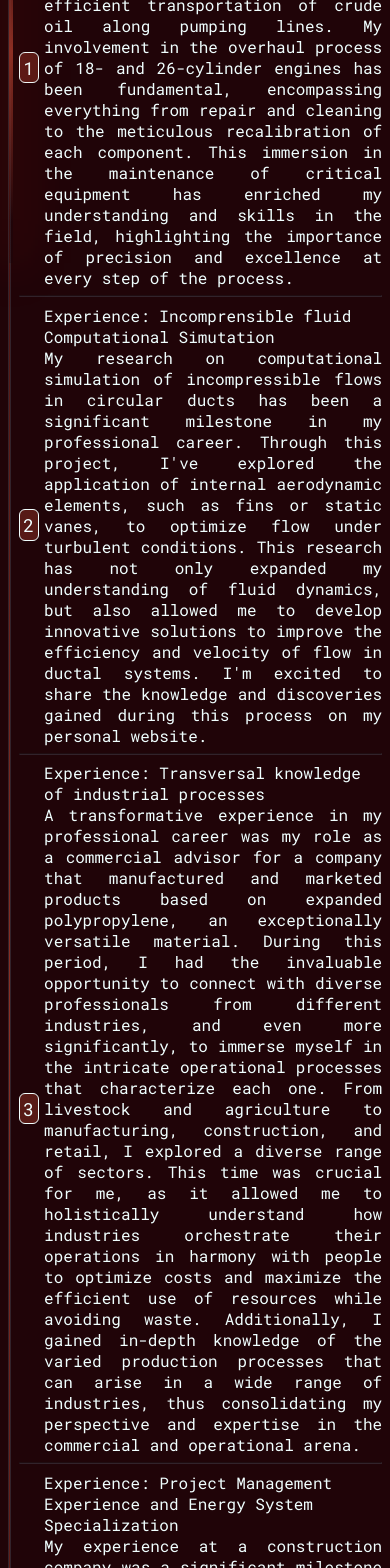
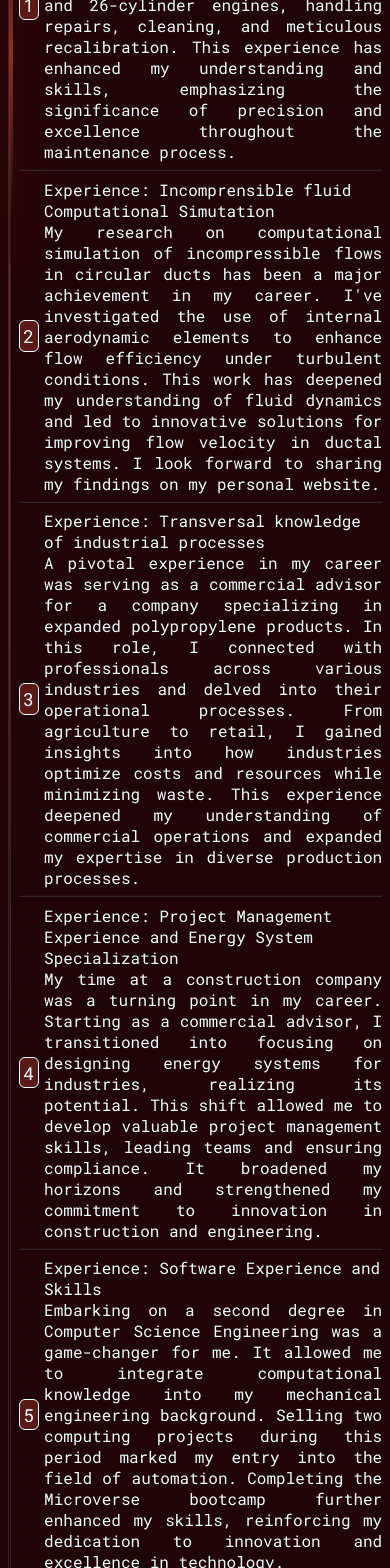
Before and after one commit to alexansaa/Personal_Portafolio, a React (Create React App) app: page /portfolio in a window 390 px wide. Shown: the part 3576-5144 px from the top of the page. Built offline with nearby package versions, Linux system fonts and the light colour scheme; a web font is replaced by a local one.

Commit message:
responsiveness basics

```diff
--- a/src/Components/Experience/ExperienceList/ExperienceListLogic.jsx
+++ b/src/Components/Experience/ExperienceList/ExperienceListLogic.jsx
@@ -3,13 +3,13 @@ import styles from '../../../styles/ExperienceList.module.css';
 import ExperienceCard from "./ExperienceCardLogic";
 
 const myExperience = [
-  { name: "EP Petroecuador", description: "With firsthand experience in the heart of the oil industry, I have had the privilege of delving into the intricate maintenance and operation of General Electric engines, essential for the efficient transportation of crude oil along pumping lines. My involvement in the overhaul process of 18- and 26-cylinder engines has been fundamental, encompassing everything from repair and cleaning to the meticulous recalibration of each component. This immersion in the maintenance of critical equipment has enriched my understanding and skills in the field, highlighting the importance of precision and excellence at every step of the process." },
-  { name: "Incomprensible fluid Computational Simutation", description: "My research on computational simulation of incompressible flows in circular ducts has been a significant milestone in my professional career. Through this project, I've explored the application of internal aerodynamic elements, such as fins or static vanes, to optimize flow under turbulent conditions. This research has not only expanded my understanding of fluid dynamics, but also allowed me to develop innovative solutions to improve the efficiency and velocity of flow in ductal systems. I'm excited to share the knowledge and discoveries gained during this process on my personal website." },
-  { name: "Transversal knowledge of industrial processes", description: "A transformative experience in my professional career was my role as a commercial advisor for a company that manufactured and marketed products based on expanded polypropylene, an exceptionally versatile material. During this period, I had the invaluable opportunity to connect with diverse professionals from different industries, and even more significantly, to immerse myself in the intricate operational processes that characterize each one. From livestock and agriculture to manufacturing, construction, and retail, I explored a diverse range of sectors. This time was crucial for me, as it allowed me to holistically understand how industries orchestrate their operations in harmony with people to optimize costs and maximize the efficient use of resources while avoiding waste. Additionally, I gained in-depth knowledge of the varied production processes that can arise in a wide range of industries, thus consolidating my perspective and expertise in the commercial and operational arena." },
-  { name: "Project Management Experience and Energy System Specialization", description: "My experience at a construction company was a significant milestone in my professional career. I started as a commercial advisor, responsible for finding new projects for the company. However, during this process, I discovered an even more promising niche: the design of energy systems for the industry. I recognized the crucial importance of this field and set out to find eco-efficient solutions for industrial energy systems. This epiphany led me to establish key contacts in the field of industrial energy, who inspired me to take on this new path. Additionally, this experience gave me valuable lessons in project management, as I participated as a stakeholder in several projects that I personally secured. This responsibility allowed me to interact directly with clients and lead the engineering design team, supervising activities, deadlines, requirements, and ensuring compliance with legal regulations. This milestone not only broadened my professional horizons but also consolidated my passion for innovation and efficiency in the field of construction and engineering." },
-  { name: "Software Experience and Skills", description: "A turning point in my career was the decision to embark on a second degree. Despite having graduated as a mechanical engineer, I realized over time and with experience the value that I could bring to my projects, clients, and solutions by integrating computational knowledge. For this reason, I decided to study Computer Science Engineering to complement my initial training. During this period, I was able to sell two computing projects to companies interested in automating processes, each valued at $3000, thus marking my first steps in this new field. Over time, computer and computing projects gained relevance and complexity, challenges that I faced with the knowledge acquired during this stage. A key milestone was my participation in the Microverse bootcamp, where I honed my skills as a software professional and acquired the necessary tools to tackle a wide range of technologies and solutions. This experience not only broadened my skill set, but also consolidated my commitment to innovation and excellence in the technological field, thus strengthening my ability to offer cutting-edge solutions to my clients and projects." },
-  { name: "Digital Twin of a hand prosthesis", description: "Exploring the fascinating world of digital twins was a defining milestone in my professional career. This concept, which represents the computational simulation of the behavior of real objects, captivated me from the beginning for its potential to model processes in a way that is close to reality. My interest in this area culminated in my thesis project for my degree in Computer Science Engineering, where I set out to develop a digital twin for a prosthetic hand in collaboration with the Allan Turing Laboratory of Vision and Artificial Intelligence. In this project, I not only participated in the mechanical design of the prosthesis, but also contributed to the development of the digital twin, an invaluable tool used to train artificial intelligence models. These models, in turn, are used to control the actuators of the prosthetic hand, thus allowing the user to achieve the desired movements with precision and naturalness. This achievement not only represents a milestone in my career, but also a continuous commitment to technological innovation and the practical application of computer science for the benefit of society." },
-  { name: "Digital Twins & Industry Applications", description: "My entry into the field of sustainable energy marks a crucial milestone in my career, backed by a background in mechanical engineering, computer science, and the development of digital twins for innovative applications. In collaboration with a team of outstanding professionals, I embarked on the challenging goal of implementing artificial intelligence and machine learning to reduce energy consumption in industrial and urban systems. I recognize that digital twins play a fundamental role in this initiative, by accurately simulating industrial and urban processes, and by enabling the training of computational models to optimize energy use. Our approach focuses on redesigning plants, adopting eco-efficient equipment, and mitigating the carbon footprint. We are convinced that these actions will have a significant impact on the future of production, automation, and global well-being, laying the foundations for a more sustainable and prosperous world for future generations." },
+  { name: "EP Petroecuador", description: "Having worked in the oil industry, I gained valuable experience maintaining and operating General Electric engines crucial for transporting crude oil. I've been deeply involved in overhauling 18- and 26-cylinder engines, handling repairs, cleaning, and meticulous recalibration. This experience has enhanced my understanding and skills, emphasizing the significance of precision and excellence throughout the maintenance process." },
+  { name: "Incomprensible fluid Computational Simutation", description: "My research on computational simulation of incompressible flows in circular ducts has been a major achievement in my career. I've investigated the use of internal aerodynamic elements to enhance flow efficiency under turbulent conditions. This work has deepened my understanding of fluid dynamics and led to innovative solutions for improving flow velocity in ductal systems. I look forward to sharing my findings on my personal website." },
+  { name: "Transversal knowledge of industrial processes", description: "A pivotal experience in my career was serving as a commercial advisor for a company specializing in expanded polypropylene products. In this role, I connected with professionals across various industries and delved into their operational processes. From agriculture to retail, I gained insights into how industries optimize costs and resources while minimizing waste. This experience deepened my understanding of commercial operations and expanded my expertise in diverse production processes." },
+  { name: "Project Management Experience and Energy System Specialization", description: "My time at a construction company was a turning point in my career. Starting as a commercial advisor, I transitioned into focusing on designing energy systems for industries, realizing its potential. This shift allowed me to develop valuable project management skills, leading teams and ensuring compliance. It broadened my horizons and strengthened my commitment to innovation in construction and engineering." },
+  { name: "Software Experience and Skills", description: "Embarking on a second degree in Computer Science Engineering was a game-changer for me. It allowed me to integrate computational knowledge into my mechanical engineering background. Selling two computing projects during this period marked my entry into the field of automation. Completing the Microverse bootcamp further enhanced my skills, reinforcing my dedication to innovation and excellence in technology." },
+  { name: "Digital Twin of a hand prosthesis", description: "Exploring digital twins was a key moment in my career. Developing one for a prosthetic hand during my Computer Science Engineering thesis project was particularly rewarding. This achievement reflects my dedication to using technology for societal advancement." },
+  { name: "Digital Twins & Industry Applications", description: "Transitioning into sustainable energy marked a turning point in my career. Leveraging my background in mechanical engineering and computer science, I now work on implementing AI and machine learning to cut energy consumption in industrial and urban systems. Our approach, centered around digital twins, aims to optimize energy use through plant redesign and eco-friendly equipment adoption. This endeavor holds promise for a more sustainable future." },
 ];
 
 const line_wrapper = 'line_wrapper';
--- a/src/styles/SliderNav.module.css
+++ b/src/styles/SliderNav.module.css
@@ -1,4 +1,58 @@
 @import url('https://fonts.googleapis.com/css2?family=Roboto+Mono:ital,wght@0,100..700;1,100..700&display=swap');
+
+@media only screen and (min-width: 700px) and (max-width: 800px) {
+  .sliderCnt {
+    width: 90%;
+  }
+}
+
+@media only screen and (min-width: 801px) and (max-width: 900px) {
+  .sliderCnt {
+    width: 80%;
+  }
+}
+
+@media only screen and (min-width: 901px) and (max-width: 1000px) {
+  .sliderCnt {
+    width: 75%;
+  }
+}
+
+@media only screen and (min-width: 1001px) and (max-width: 1100px) {
+  .sliderCnt {
+    width: 70%;
+  }
+}
+
+@media only screen and (min-width: 1101px) and (max-width: 1200px) {
+  .sliderCnt {
+    width: 60%;
+  }
+}
+
+@media only screen and (min-width: 1201px) and (max-width: 1300px) {
+  .sliderCnt {
+    width: 55%;
+  }
+}
+
+@media only screen and (min-width: 1301px) and (max-width: 1400px) {
+  .sliderCnt {
+    width: 50%;
+  }
+}
+
+@media only screen and (min-width: 1401px) and (max-width: 1600px) {
+  .sliderCnt {
+    width: 45%;
+  }
+}
+
+@media only screen and (min-width: 1601px) {
+  .sliderCnt {
+    width: 40%;
+  }
+}
 
 .sliderExp {
   align-items: center;
@@ -9,7 +63,7 @@
 .sliderCnt {
   border-radius: 40px;
   background-color: rgba(141, 47, 35, 0.95);
-  width: 45%;
+  /* width: 45%; */
   z-index: 50;
   justify-content: center;
   display: flex;
```
